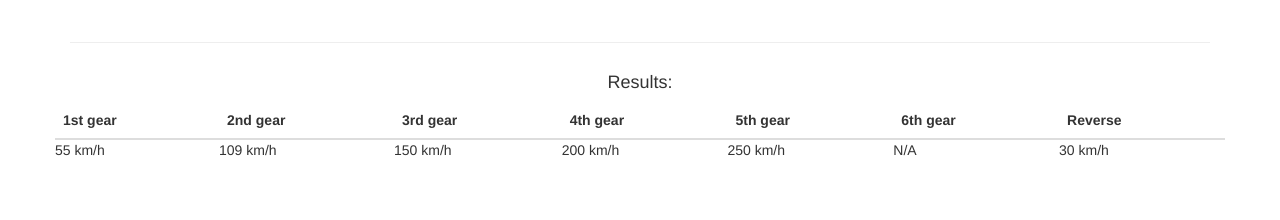
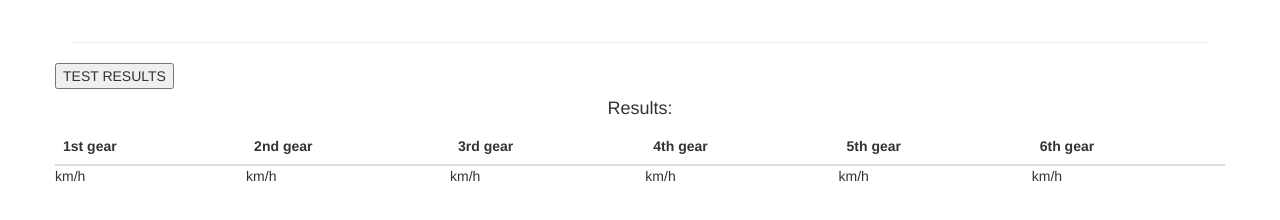
Before and after one commit to Inaimad/gear-ratio-calculator-front, an Angular app: page /automatic in a window 1280 px wide. Shown: the part 240-460 px from the top of the page. Built offline with nearby package versions, Linux system fonts and the light colour scheme; no server answers.

Commit message:
Created the mechanis to retrieve speed results from Back End

```diff
--- /dev/null
+++ b/src/app/Model/SpeedPerGearMap.ts
@@ -0,0 +1,8 @@
+export class SpeedPerGearMap {
+  Second: any;
+  Sixth: any;
+  Third: any;
+  First: any;
+  Fourth: any;
+  Fifth: any;
+}
--- a/src/app/app.module.ts
+++ b/src/app/app.module.ts
@@ -9,6 +9,8 @@ import { ResultComponent } from './result/result.component';
 import { NavbarComponent } from './navbar/navbar.component';
 import {WheelService} from './service/wheel.service';
 import {HttpModule} from '@angular/http';
+import {ResultService} from './service/result.service';
+import {CarService} from './service/car.service';
 
 @NgModule({
   declarations: [
@@ -23,7 +25,7 @@ import {HttpModule} from '@angular/http';
     AppRoutingModule,
     HttpModule
   ],
-  providers: [WheelService],
+  providers: [WheelService, ResultService, CarService],
   bootstrap: [AppComponent]
 })
 export class AppModule { }
--- a/src/app/automatic/automatic.component.ts
+++ b/src/app/automatic/automatic.component.ts
@@ -2,6 +2,7 @@ import { Component, OnInit } from '@angular/core';
 import {WheelService} from '../service/wheel.service';
 import {Car} from '../Model/Car';
 import {CarService} from '../service/car.service';
+import {ResultService} from '../service/result.service';
 
 @Component({
   selector: 'app-automatic',
@@ -12,7 +13,7 @@ export class AutomaticComponent implements OnInit {
 
   allCars: Car[] = [];
 
-  constructor(private wheelService: WheelService, private carService: CarService) { }
+  constructor(private wheelService: WheelService, private carService: CarService, private resultService: ResultService) { }
 
   ngOnInit() {
     this.populateCars();
--- a/src/app/result/result.component.html
+++ b/src/app/result/result.component.html
@@ -1,4 +1,7 @@
 <div class="container">
+  <div class="row">
+    <button type="button" (click)="getResult()">TEST RESULTS</button>
+  </div>
   <div class="row">
     <div class="col" align="center">
       <h4>Results: </h4>
@@ -14,18 +17,16 @@
         <th scope="col">4th gear</th>
         <th scope="col">5th gear</th>
         <th scope="col">6th gear</th>
-        <th scope="col">Reverse</th>
       </tr>
       </thead>
       <tbody>
-      <td>{{result.firstGear}} km/h</td>
-      <td>{{result.secondGear}} km/h</td>
-      <td>{{result.thirdGear}} km/h</td>
-      <td>{{result.fourthGear}} km/h</td>
-      <td>{{result.fifthGear}} km/h</td>
-      <td *ngIf="result.sixthGear != 0; else noSixthGear">{{result.sixthGear}} km/h</td>
+      <td>{{result.speedPerGearMap.First.toString() | slice:0:5}} km/h</td>
+      <td>{{result.speedPerGearMap.Second.toString() | slice:0:5}} km/h</td>
+      <td>{{result.speedPerGearMap.Third.toString() | slice:0:5}} km/h</td>
+      <td>{{result.speedPerGearMap.Fourth.toString() | slice:0:5}} km/h</td>
+      <td>{{result.speedPerGearMap.Fifth.toString() | slice:0:5}} km/h</td>
+      <td *ngIf="result.speedPerGearMap.Sixth.toString() !== 'Infinity'; else noSixthGear">{{result.speedPerGearMap.Sixth.toString() | slice:0:5}} km/h</td>
       <ng-template #noSixthGear><td>N/A</td></ng-template>
-      <td>{{result.reverse}} km/h</td>
       </tbody>
     </table>
   </div>
--- a/src/app/result/result.component.ts
+++ b/src/app/result/result.component.ts
@@ -1,6 +1,7 @@
 import { Component, OnInit } from '@angular/core';
 import { ResultService } from '../service/result.service';
 import { Result } from '../Model/Result';
+import {SpeedPerGearMap} from '../Model/SpeedPerGearMap';
 
 @Component({
   selector: 'app-result',
@@ -10,15 +11,29 @@ import { Result } from '../Model/Result';
 export class ResultComponent implements OnInit {
 
   result: Result;
+  speedPerGearMap: SpeedPerGearMap;
 
-  constructor(private resultService: ResultService) { }
+  constructor(private resultService: ResultService) {
+  }
 
   ngOnInit() {
-    this.getResult();
+    this.speedPerGearMap = new SpeedPerGearMap();
+    this.setEmptyResultSpeedMap();
+    this.result = new Result();
+    this.result.speedPerGearMap = this.speedPerGearMap;
   }
 
-  getResult(): void {
-    this.resultService.getResult().subscribe(result => this.result = result);
+  getResult() {
+    this.resultService.getResultByCarId(1).subscribe((result: Result) => this.result = result, (error) => console.log(error));
+  }
+
+  setEmptyResultSpeedMap() {
+    this.speedPerGearMap.First = '';
+    this.speedPerGearMap.Second = '';
+    this.speedPerGearMap.Third = '';
+    this.speedPerGearMap.Fourth = '';
+    this.speedPerGearMap.Fifth = '';
+    this.speedPerGearMap.Sixth = '';
   }
 
 }
--- a/src/app/service/result.service.ts
+++ b/src/app/service/result.service.ts
@@ -1,18 +1,21 @@
 import { Injectable } from '@angular/core';
-import { Result } from '../Model/Result';
-import {MOCKED_RESULT} from '../Mocks/mocked-result';
-import {Observable, of} from 'rxjs';
+import {map} from 'rxjs/operators';
+import {Http, Response} from '@angular/http';
 
 @Injectable({
   providedIn: 'root'
 })
 export class ResultService {
 
-  result: Result;
+  constructor(private http: Http) { }
 
-  constructor() { }
-
-  getResult() {
-    return of(MOCKED_RESULT);
+  getResultByCarId(carId: number) {
+    return this.http.get('http://localhost:8080/api/car/calculateSpeed/carId?carId=' + carId).pipe(map(
+      (response: Response) => {
+        const data = response.json();
+        console.log('Calculation received from Back End \n' + response);
+        return data;
+      }
+    ));
   }
 }
```
Also changed, not shown: src/app/Model/Result.ts (+3 -7 lines).
